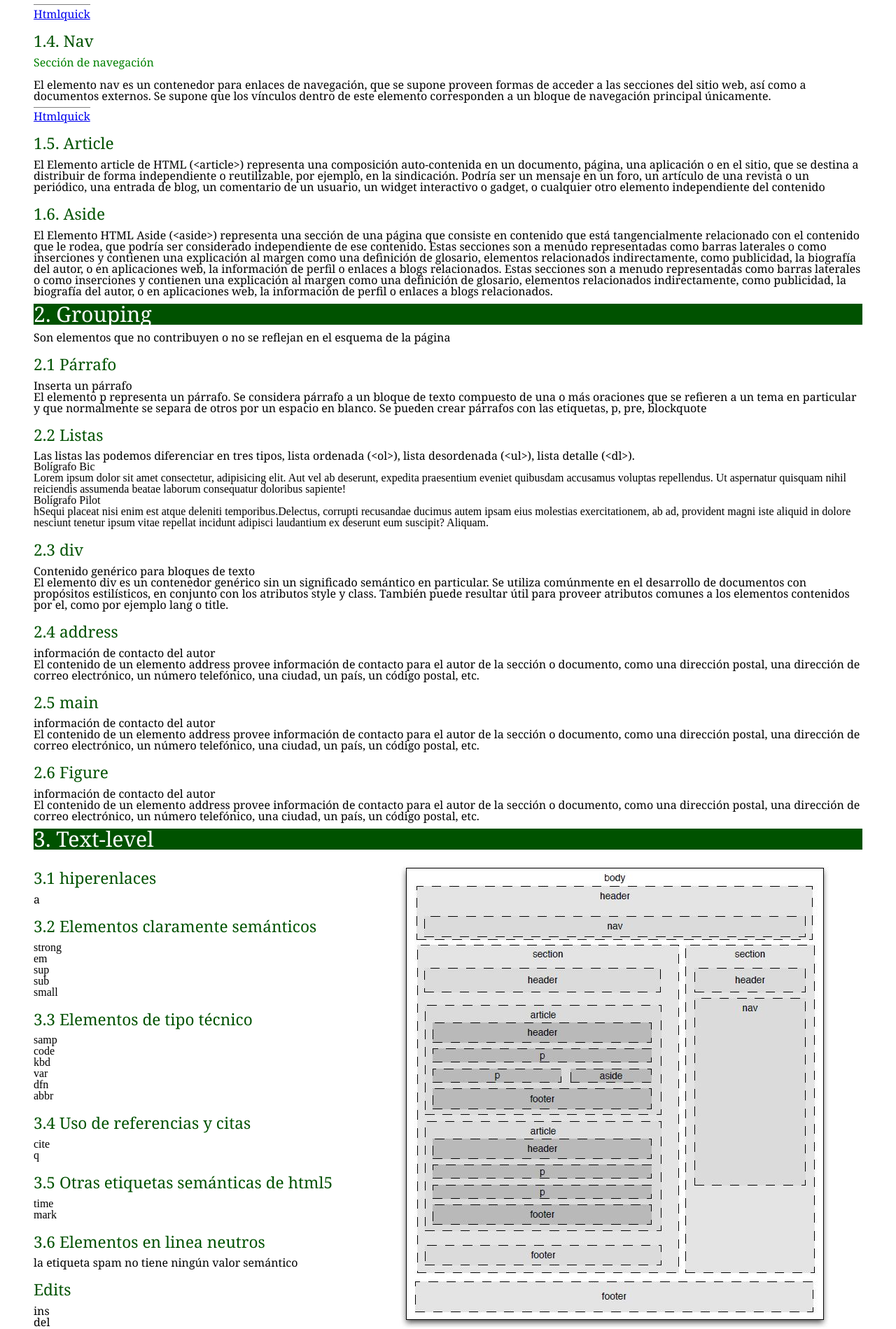
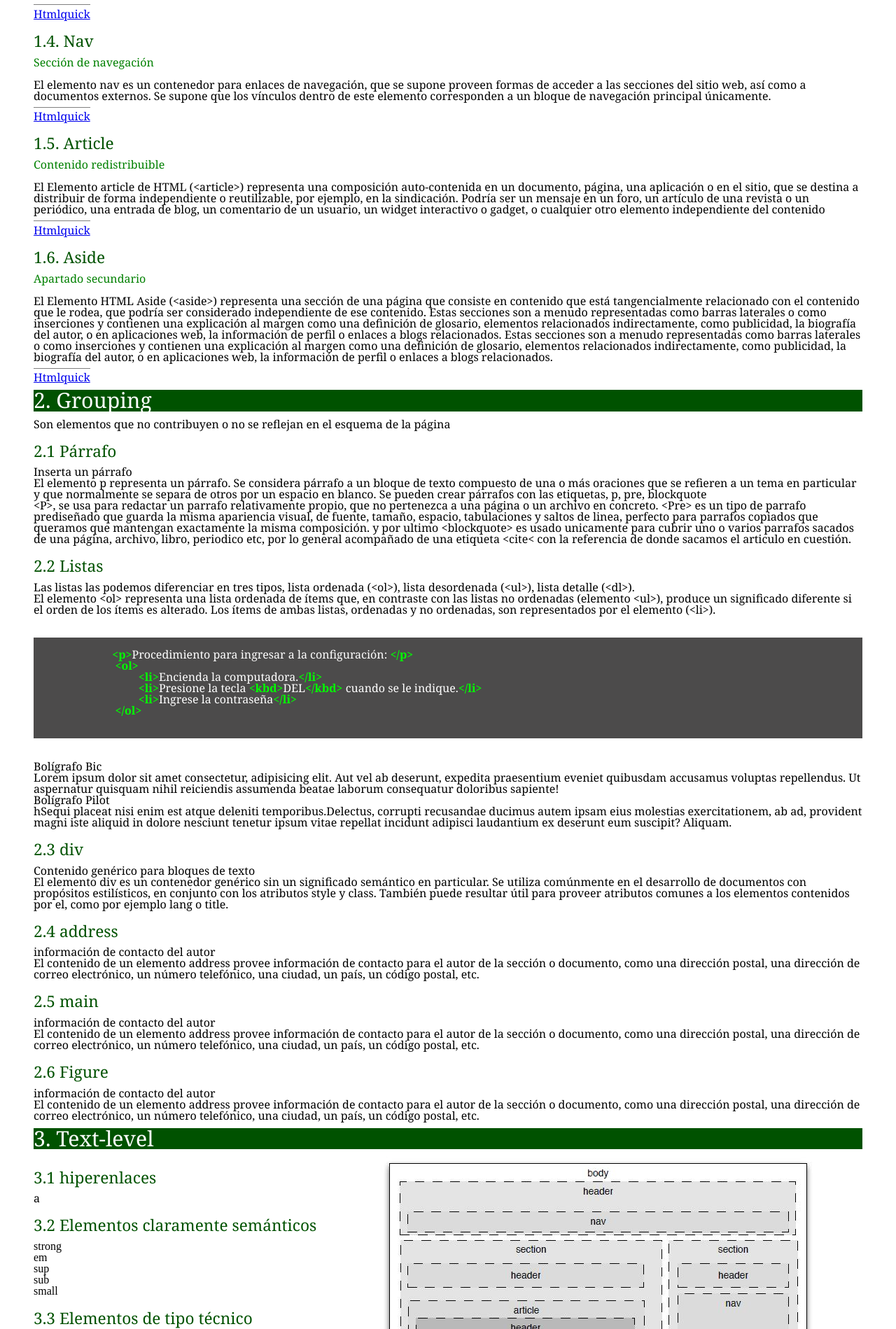
Before and after one commit to rubennovillo/cursoweb, a PHP site: page / in a window 1280 px wide. Shown: the part 702-2601 px from the top of the page at 70% size. Run offline with PHP 8.4, Linux system fonts and the light colour scheme.

Commit message:
desde casa 12/5

```diff
--- a/06_elementos/css/style.css
+++ b/06_elementos/css/style.css
@@ -117,6 +117,17 @@ blockquote footer{
 
 }
 
+.virtualstudio{
+    background-color: rgba(36, 35, 35, 0.815);
+    color: white;
+    margin: 2rem 0 2rem 0
+}
+
+.green{
+    font-weight: bold;
+    color: lime;
+}
+
 .def{
     padding-bottom: 1rem;
     color: green
--- a/06_elementos/index.html
+++ b/06_elementos/index.html
@@ -25,7 +25,8 @@
     </Header>
     <main>
         <div class="content_wrapper">
-        <p class="presentacion">El estándar diferencia inicialmente tres tipos de etiquetas: Section, grouping content,
+            <p class="presentacion">El estándar diferencia inicialmente tres tipos de etiquetas: Section, grouping
+                content,
                 text-level</p>
             <section id="sections_elements">
                 <header class="title2">
@@ -35,7 +36,8 @@
                 </header>
                 <p>Elementos de seccionado, que son los que se reflejan en un <strong>esquema</strong> de la página</p>
                 <p>Inicialmente estos elementos incluían body y los encabezados h1...h6</p>
-            <p>En html se añaden los nuevos elementos semánticos: <span lang="en">section, header, article, footer, nav
+                <p>En html se añaden los nuevos elementos semánticos: <span lang="en">section, header, article, footer,
+                        nav
                         y
                         aside</span></p>
 
@@ -51,7 +53,8 @@
                             documento temáticamente definida. Los contenidos de un elemento section son usualmente
                             precedidos por un encabezado. El elemento section está pensado para agrupar temáticamente un
                             conjunto de elementos. Si existiese la necesidad de definir un bloque con propósitos
-                        exclusimavemnte estilísticos o de programación, el elemento div debería utilizarse en su lugar.
+                            exclusimavemnte estilísticos o de programación, el elemento div debería utilizarse en su
+                            lugar.
                         </p>
                         <footer>
                             <cite>
@@ -73,7 +76,8 @@
                         <p class="def">El encabezado de una sección</p>
                         <p>El elemento header contiene al encabezado de una sección o documento, donde se colocan
                             habitualmente los encabezados, los vínculos de navegación, los formularios de búsqueda, los
-                        logos, las tablas de contenidos, las introducciones, etc. En muchos casos, los contenidos del
+                            logos, las tablas de contenidos, las introducciones, etc. En muchos casos, los contenidos
+                            del
                             encabezado de un documento son consistentes a lo largo de todo el sitio.</p>
                         <footer>
                             <cite>
@@ -91,9 +95,12 @@
 
                     <blockquote>
                         <p class="def">El pie de una sección</p>
-                    <p>El elemento footer representa al pie de una sección o documento, donde los autores habitualmente
-                        colocan firmas, información acerca del autor, información de licencias, documentos relacionados,
-                        etc. En muchos casos, los contenidos del pie de un documento son consistentes a lo largo de todo
+                        <p>El elemento footer representa al pie de una sección o documento, donde los autores
+                            habitualmente
+                            colocan firmas, información acerca del autor, información de licencias, documentos
+                            relacionados,
+                            etc. En muchos casos, los contenidos del pie de un documento son consistentes a lo largo de
+                            todo
                             el sitio.</p>
                         <footer>
                             <cite>
@@ -113,7 +120,8 @@
                         <p class="def">Sección de navegación</p>
                         <p>El elemento nav es un contenedor para enlaces de navegación, que se supone proveen formas de
                             acceder a las secciones del sitio web, así como a documentos externos. Se supone que los
-                        vínculos dentro de este elemento corresponden a un bloque de navegación principal únicamente.
+                            vínculos dentro de este elemento corresponden a un bloque de navegación principal
+                            únicamente.
                         </p>
                         <footer>
                             <cite>
@@ -130,13 +138,25 @@
                             <span lang="en"> 1.5. Article </span>
                         </h3>
                     </header>
+                    <blockquote>
+                        <p class="def">Contenido redistribuible</p>
                         <p>
-                    El Elemento article de HTML (&lt;article&gt;) representa una composición auto-contenida en un
-                    documento, página, una aplicación o en el sitio, que se destina a distribuir de forma independiente
-                    o reutilizable, por ejemplo, en la sindicación. Podría ser un mensaje en un foro, un artículo de una
-                    revista o un periódico, una entrada de blog, un comentario de un usuario, un widget interactivo o
+                            El Elemento article de HTML (&lt;article&gt;) representa una composición auto-contenida en
+                            un
+                            documento, página, una aplicación o en el sitio, que se destina a distribuir de forma
+                            independiente
+                            o reutilizable, por ejemplo, en la sindicación. Podría ser un mensaje en un foro, un
+                            artículo de una
+                            revista o un periódico, una entrada de blog, un comentario de un usuario, un widget
+                            interactivo o
                             gadget, o cualquier otro elemento independiente del contenido
                         </p>
+                        <footer>
+                            <cite>
+                                <a href="http://www.htmlquick.com/es/reference/tags/article.html">Htmlquick</a>
+                            </cite>
+                        </footer>
+                    </blockquote>
                 </section>
                 <section id="aside">
                     <header class="title3">
@@ -144,19 +164,33 @@
                             <span lang="en"> 1.6. Aside </span>
                         </h3>
                     </header>
+                    <blockquote>
+                        <p class="def">Apartado secundario</p>
                         <p>
                             El Elemento HTML Aside (&lt;aside&gt;) representa una sección de una página que consiste en
-                    contenido que está <em>tangencialmente relacionado</em> con el contenido que le rodea, que podría
-                    ser considerado independiente de ese contenido. Estas secciones son a menudo representadas como
-                    barras laterales o como inserciones y contienen una explicación al margen como una definición de
+                            contenido que está <em>tangencialmente relacionado</em> con el contenido que le rodea, que
+                            podría
+                            ser considerado independiente de ese contenido. Estas secciones son a menudo representadas
+                            como
+                            barras laterales o como inserciones y contienen una explicación al margen como una
+                            definición de
                             glosario,
-                    elementos relacionados indirectamente, como publicidad, la biografía del autor, o en aplicaciones
+                            elementos relacionados indirectamente, como publicidad, la biografía del autor, o en
+                            aplicaciones
                             web, la información de perfil o enlaces a blogs relacionados. Estas secciones son a menudo
                             representadas como barras laterales o como inserciones y contienen una
-                    explicación al margen como una definición de glosario, elementos relacionados indirectamente, como
-                    publicidad, la biografía del autor, o en aplicaciones web, la información de perfil o enlaces a
+                            explicación al margen como una definición de glosario, elementos relacionados
+                            indirectamente, como
+                            publicidad, la biografía del autor, o en aplicaciones web, la información de perfil o
+                            enlaces a
                             blogs relacionados.
                         </p>
+                        <footer>
+                            <cite>
+                                <a href="http://www.htmlquick.com/es/reference/tags/aside.html">Htmlquick</a>
+                            </cite>
+                        </footer>
+                    </blockquote>
 
                 </section>
             </section>
@@ -165,20 +199,33 @@
                     <h2>
                         <span lang="en"> 2. Grouping </span>
                     </h2>
-
                 </header>
-
-            <p>Son elementos que no contribuyen o no se reflejan en el <strong>esquema</strong> de la página </p>
+                <blockquote>
+                    <p>Son elementos que no contribuyen o no se reflejan en el <strong>esquema</strong> de la página
+                    </p>
 
                     <section id="párrafo">
                         <header class="title3">
                             <h3> 2.1 Párrafo</h3>
                         </header>
+                        <blockquote>
                             <p>Inserta un párrafo</p>
-                <p>El elemento p representa un párrafo. Se considera párrafo a un bloque de texto compuesto de una o más
-                    oraciones que se refieren a un tema en particular y que normalmente se separa de otros por un
+                            <p>El elemento p representa un párrafo. Se considera párrafo a un bloque de texto compuesto
+                                de una o más
+                                oraciones que se refieren a un tema en particular y que normalmente se separa de otros
+                                por un
                                 espacio en blanco. Se pueden crear párrafos con las etiquetas, p, pre, blockquote</p>
-
+                            <p>
+                                &lt;P&gt;, se usa para redactar un parrafo relativamente propio, que no pertenezca a una
+                                página o un archivo en concreto. &lt;Pre&gt; es un tipo de parrafo prediseñado que
+                                guarda la misma apariencia visual, de fuente, tamaño, espacio, tabulaciones y saltos de
+                                linea, perfecto para parrafos copiados que queramos que mantengan exactamente la misma
+                                composición. y por ultimo &lt;blockquote&gt; es usado unicamente para cubrir uno o
+                                varios parrafos sacados de una página, archivo, libro, periodico etc, por lo general
+                                acompañado de una etiqueta &lt;cite&lt; con la referencia de donde sacamos el articulo
+                                en cuestión.
+                            </p>
+                        </blockquote>
                     </section>
 
                     <section id="listas">
@@ -186,19 +233,42 @@
                             <h3>2.2 Listas</h3>
                         </header>
                         <p>
-                    Las listas las podemos diferenciar en tres tipos, lista ordenada (&lt;ol&gt;), lista desordenada
+                            Las listas las podemos diferenciar en tres tipos, lista ordenada (&lt;ol&gt;), lista
+                            desordenada
                             (&lt;ul&gt;), lista detalle (&lt;dl&gt;).
+                        </p>
+                        <p>
+                            El elemento &lt;ol&gt; representa una lista ordenada de ítems que, en contraste con las
+                            listas no ordenadas (elemento &lt;ul&gt;), produce un significado diferente si el orden de
+                            los ítems es alterado. Los ítems de ambas listas, ordenadas y no ordenadas, son
+                            representados por el elemento (&lt;li&gt;).
+                            <pre class="virtualstudio">
+
+                           <spam class="green">&lt;p&gt;</spam>Procedimiento para ingresar a la configuración: <spam class="green">&lt;&#47;p&gt;</spam>
+                            <spam class="green">&lt;ol&gt;</spam>
+                                    <spam class="green">&lt;li&gt;</spam>Encienda la computadora.<spam class="green">&lt;&#47;li&gt;</spam>
+                                    <spam class="green">&lt;li&gt;</spam>Presione la tecla <spam class="green">&lt;kbd&gt;</spam>DEL<spam class="green">&lt;&#47;kbd&gt;</spam> cuando se le indique.<spam class="green">&lt;&#47;li&gt;</spam>
+                                    <spam class="green">&lt;li&gt;</spam>Ingrese la contraseña<spam class="green">&lt;&#47;li&gt;</spam>
+                            <spam class="green">&lt;&#47;ol&gt;</spam>
+
+                            </pre>
+                        </p>
+                        <p>
+
                         </p>
 
                         <dl>
-                    <dt> Bolígrafo Bic</dt>
+                            <dt> Bolígrafo Bic </dt>
                             <dd>Lorem ipsum dolor sit amet consectetur, adipisicing elit. Aut vel ab deserunt, expedita
-                        praesentium eveniet quibusdam accusamus voluptas repellendus. Ut aspernatur quisquam nihil
+                                praesentium eveniet quibusdam accusamus voluptas repellendus. Ut aspernatur quisquam
+                                nihil
                                 reiciendis assumenda beatae laborum consequatur doloribus sapiente!</dd>
                             <dt> Bolígrafo Pilot</dt>
-                    <dd>hSequi placeat nisi enim est atque deleniti temporibus.Delectus, corrupti recusandae ducimus
+                            <dd>hSequi placeat nisi enim est atque deleniti temporibus.Delectus, corrupti recusandae
+                                ducimus
                                 autem ipsam eius molestias exercitationem, ab ad, provident magni iste aliquid in dolore
-                        nesciunt tenetur ipsum vitae repellat incidunt adipisci laudantium ex deserunt eum suscipit?
+                                nesciunt tenetur ipsum vitae repellat incidunt adipisci laudantium ex deserunt eum
+                                suscipit?
                                 Aliquam.</dd>
 
 
@@ -215,8 +285,10 @@
                             </p>
                             <p>
                                 El elemento div es un contenedor genérico sin un significado semántico en particular. Se
-                        utiliza comúnmente en el desarrollo de documentos con propósitos estilísticos, en conjunto
-                        con los atributos style y class. También puede resultar útil para proveer atributos comunes
+                                utiliza comúnmente en el desarrollo de documentos con propósitos estilísticos, en
+                                conjunto
+                                con los atributos style y class. También puede resultar útil para proveer atributos
+                                comunes
                                 a los elementos contenidos por el, como por ejemplo lang o title.
                             </p>
                         </blockquote>
@@ -234,8 +306,7 @@
                             <p>
                                 El contenido de un elemento address provee información de contacto para el autor de la
                                 sección o documento, como una dirección postal, una dirección de correo electrónico, un
-                        número
-                        telefónico, una ciudad, un país, un código postal, etc.
+                                número telefónico, una ciudad, un país, un código postal, etc.
                             </p>
                         </blockquote>
 
@@ -251,8 +322,7 @@
                             <p>
                                 El contenido de un elemento address provee información de contacto para el autor de la
                                 sección o documento, como una dirección postal, una dirección de correo electrónico, un
-                        número
-                        telefónico, una ciudad, un país, un código postal, etc.
+                                número telefónico, una ciudad, un país, un código postal, etc.
                             </p>
                         </blockquote>
 
@@ -353,9 +423,9 @@
                             <p>del</p>
                         </ul>
                     </section>
+                </div>
+            </section>
 
-        </section>
-    </div>
             <figure class="image_wrapper">
                 <img src="assets/html5demo1.jpg" alt="Esquema secciones HTML5">
                 <figcaption>Esquema de las secciones de HTML5</figcaption>
```
Lines whose indentation alone changed are shown as unchanged.
